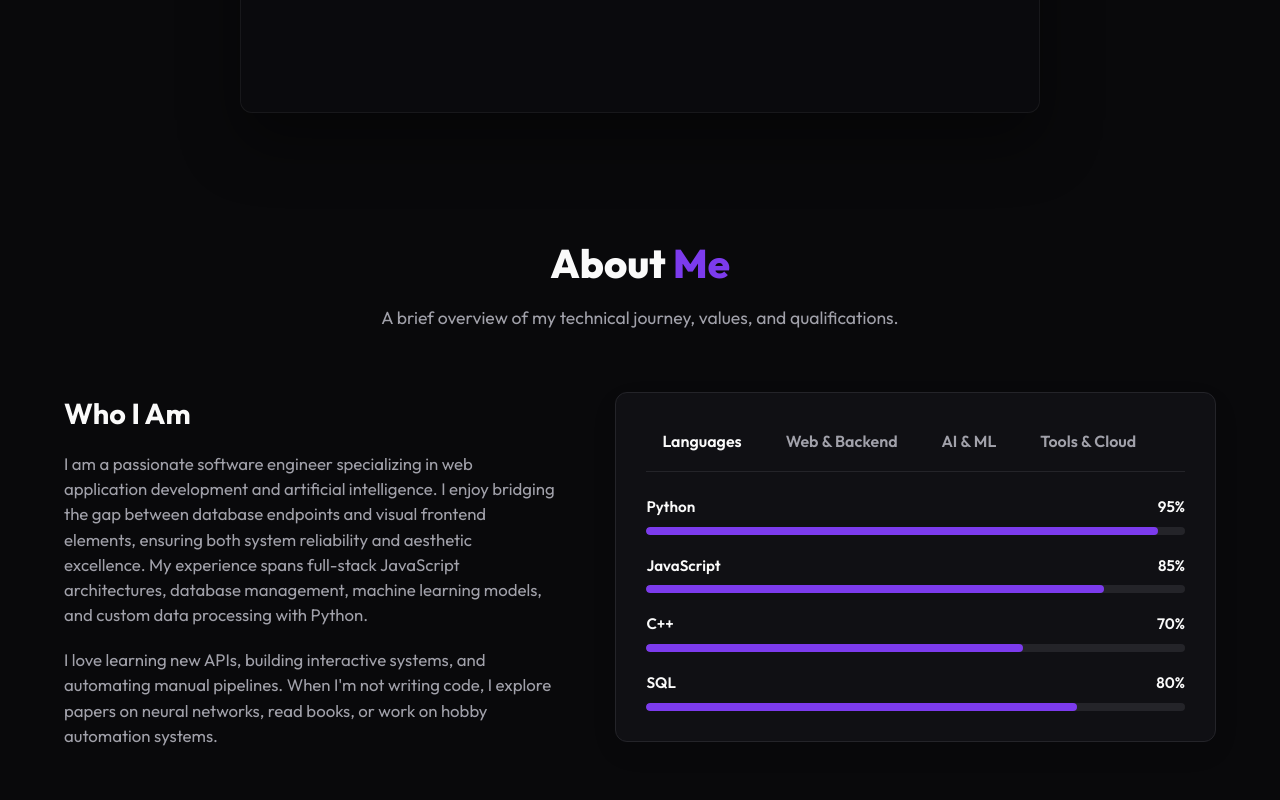
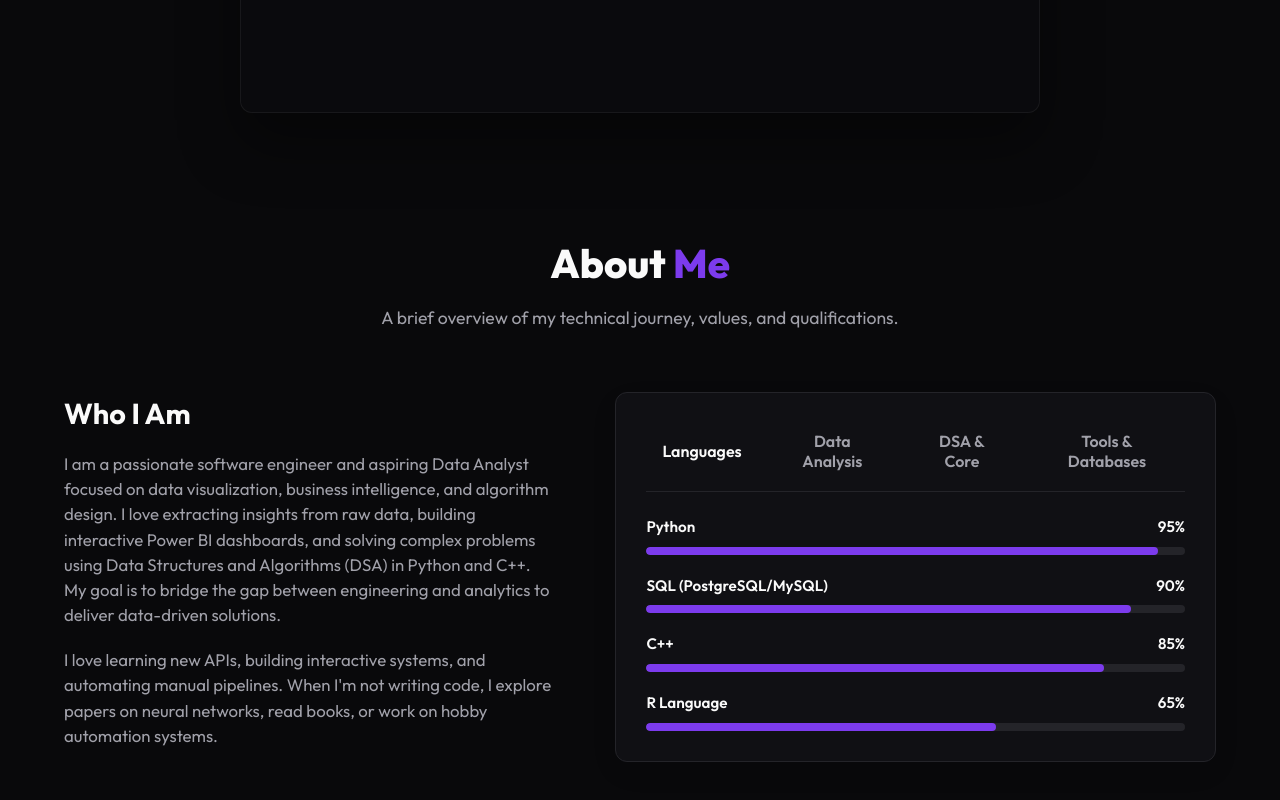
Before and after one commit to akshayavijay0728-ops/-portfolio-frontend, a React (Vite) app: page / in a window 1280 px wide. Shown: the part 1024-1824 px from the top of the page. Built offline with nearby package versions, Linux system fonts and the light colour scheme; no server answers.

Commit message:
feat: update typewriter titles, bio text, and technical skills fallbacks for Data Analyst profile

```diff
--- a/src/components/About.jsx
+++ b/src/components/About.jsx
@@ -8,42 +8,42 @@ export default function About({ settings }) {
       category: "Languages",
       items: [
         { name: "Python", level: 95 },
-        { name: "JavaScript", level: 85 },
-        { name: "C++", level: 70 },
-        { name: "SQL", level: 80 }
+        { name: "SQL (PostgreSQL/MySQL)", level: 90 },
+        { name: "C++", level: 85 },
+        { name: "R Language", level: 65 }
       ]
     },
     {
-      category: "Web & Backend",
+      category: "Data Analysis",
       items: [
-        { name: "React", level: 90 },
-        { name: "Node.js", level: 85 },
-        { name: "Express.js", level: 80 },
-        { name: "HTML & CSS", level: 95 }
+        { name: "Power BI", level: 95 },
+        { name: "Excel (Advanced / DAX)", level: 90 },
+        { name: "Pandas & NumPy", level: 92 },
+        { name: "Matplotlib & Seaborn", level: 85 }
       ]
     },
     {
-      category: "AI & ML",
+      category: "DSA & Core",
       items: [
-        { name: "TensorFlow & Keras", level: 85 },
-        { name: "PyTorch", level: 75 },
-        { name: "Scikit-Learn", level: 90 },
-        { name: "NLP (NLTK/SpaCy)", level: 80 }
+        { name: "Data Structures", level: 88 },
+        { name: "Algorithms", level: 85 },
+        { name: "Problem Solving", level: 90 },
+        { name: "C++ DSA Coding", level: 80 }
       ]
     },
     {
-      category: "Tools & Cloud",
+      category: "Tools & Databases",
       items: [
         { name: "Git & GitHub", level: 90 },
-        { name: "MongoDB", level: 85 },
-        { name: "PostgreSQL", level: 75 },
-        { name: "Docker", level: 70 }
+        { name: "PostgreSQL", level: 85 },
+        { name: "MongoDB", level: 80 },
+        { name: "Jupyter Notebooks", level: 95 }
       ]
     }
   ];
 
   const skillsData = settings?.skills || defaultSkills;
-  const aboutText = settings?.about || "I am a passionate software engineer specializing in web application development and artificial intelligence. I enjoy bridging the gap between database endpoints and visual frontend elements, ensuring both system reliability and aesthetic excellence. My experience spans full-stack JavaScript architectures, database management, machine learning models, and custom data processing with Python.";
+  const aboutText = settings?.about || "I am a passionate software engineer and aspiring Data Analyst focused on data visualization, business intelligence, and algorithm design. I love extracting insights from raw data, building interactive Power BI dashboards, and solving complex problems using Data Structures and Algorithms (DSA) in Python and C++. My goal is to bridge the gap between engineering and analytics to deliver data-driven solutions.";
 
   return (
     <section id="about" className="about">
--- a/src/components/Hero.jsx
+++ b/src/components/Hero.jsx
@@ -10,10 +10,11 @@ export default function Hero({ settings, onContactClick }) {
   const [isDeleting, setIsDeleting] = useState(false);
 
   const titles = [
-    settings?.title || "Full Stack Developer",
+    settings?.title || "Aspiring Data Analyst",
+    "Power BI Developer",
     "Python Programmer",
-    "Machine Learning Engineer",
-    "Problem Solver"
+    "DSA Practitioner",
+    "Data Storyteller"
   ];
 
   // Typing speed logic
@@ -43,7 +44,7 @@ export default function Hero({ settings, onContactClick }) {
   }, [charIndex, isDeleting, titleIndex]);
 
   const name = settings?.name || "Akshaya Vijay";
-  const bio = settings?.bio || "Building robust full-stack applications and deploying machine learning solutions using Python, React, and cloud platforms.";
+  const bio = settings?.bio || "Transforming complex data into actionable business insights. Experienced in developing interactive Power BI dashboards, writing custom Python scripts, and solving algorithmic problems.";
   const avatarUrl = settings?.avatar ? `${api.base}${settings.avatar}?t=${Date.now()}` : profilePhoto;
   const resumeUrl = settings?.resume ? `${api.base}${settings.resume}` : null;
 
```
